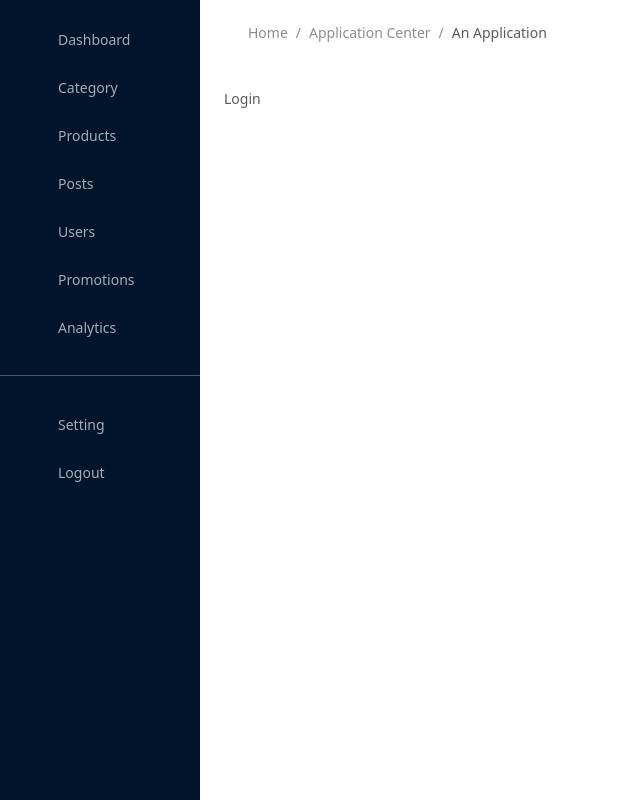
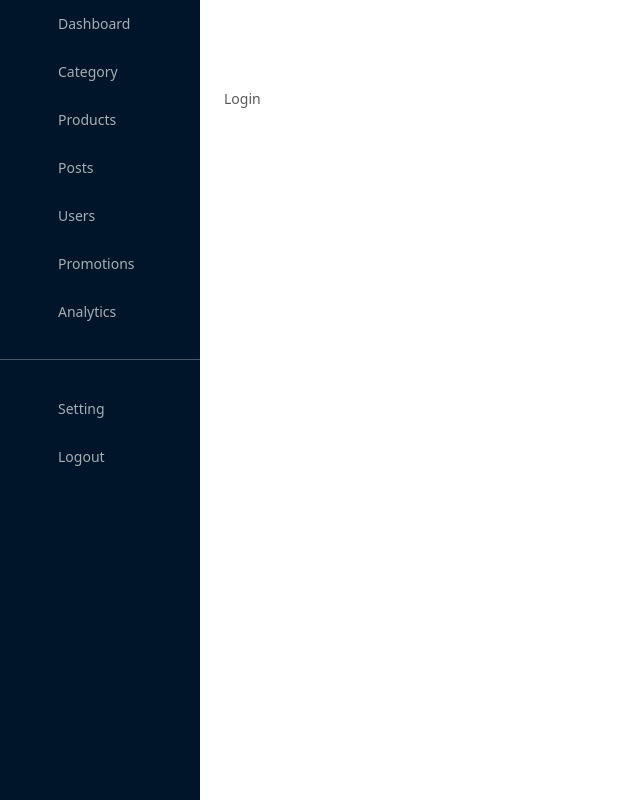
Before and after one commit to ngthuongdoan/vue-administrator, a Vue app: page /login in a window 1280 px wide. Shown: the whole page, without its empty margins (0-640 px from the left). Built offline with nearby package versions, Linux system fonts and the light colour scheme.

Commit message:
ui: add page title

```diff
--- a/src/layouts/components/AppBar.vue
+++ b/src/layouts/components/AppBar.vue
@@ -1,20 +1,29 @@
 <template>
-  <a-layout-header class="p-0 bg-white flex items-center">
+  <a-layout-header class="p-0 bg-white flex items-center" title="Title">
     <a-icon
-      class="trigger"
+      class="
+        text-base
+        leading-10
+        pl-6
+        transition-colors
+        duration-300
+        hover:text-trigger
+      "
       :type="collapsed ? 'menu-unfold' : 'menu-fold'"
       @click="$emit('toggle')"
     />
-    <a-breadcrumb>
-      <a-breadcrumb-item>Home</a-breadcrumb-item>
-      <a-breadcrumb-item><a href="">Application Center</a></a-breadcrumb-item>
-      <a-breadcrumb-item>An Application</a-breadcrumb-item>
-    </a-breadcrumb>
+    <a-page-header :title="title" />
   </a-layout-header>
 </template>
 
 <script>
 export default {
+  props: {
+    collapsed: {
+      type: Boolean,
+      required: true,
+    },
+  },
   data() {
     return {
       items: [
@@ -36,6 +45,11 @@ export default {
       ],
     };
   },
+  computed: {
+    title() {
+      return this.$route.name;
+    },
+  },
 };
 </script>
 
--- a/src/layouts/components/SideBar.vue
+++ b/src/layouts/components/SideBar.vue
@@ -1,6 +1,5 @@
 <template>
   <a-layout-sider v-model="collapsed" :trigger="null" collapsible>
-    <div class="logo" />
     <a-menu theme="dark" mode="inline" :default-selected-keys="['1']">
       <a-menu-item v-for="(item, index) in menu" :key="index">
         <router-link :to="item.path" class="flex items-center">
--- a/src/layouts/default.vue
+++ b/src/layouts/default.vue
@@ -1,5 +1,5 @@
 <template>
-  <a-layout id="components-layout-demo-custom-trigger">
+  <a-layout class="h-full">
     <SideBar :collapsed="collapsed"></SideBar>
     <a-layout>
       <AppBar @toggle="collapsed = !collapsed" :collapsed="collapsed"></AppBar>
@@ -21,24 +21,3 @@ export default {
   },
 };
 </script>
-<style>
-#components-layout-demo-custom-trigger {
-  height: 100%;
-}
-#components-layout-demo-custom-trigger .trigger {
-  font-size: 18px;
-  line-height: 64px;
-  padding: 0 24px;
-  cursor: pointer;
-  transition: color 0.3s;
-}
-
-#components-layout-demo-custom-trigger .trigger:hover {
-  color: #1890ff;
-}
-
-#components-layout-demo-custom-trigger .logo {
-  background: rgba(255, 255, 255, 0.2);
-  margin: 16px;
-}
-</style>
```
